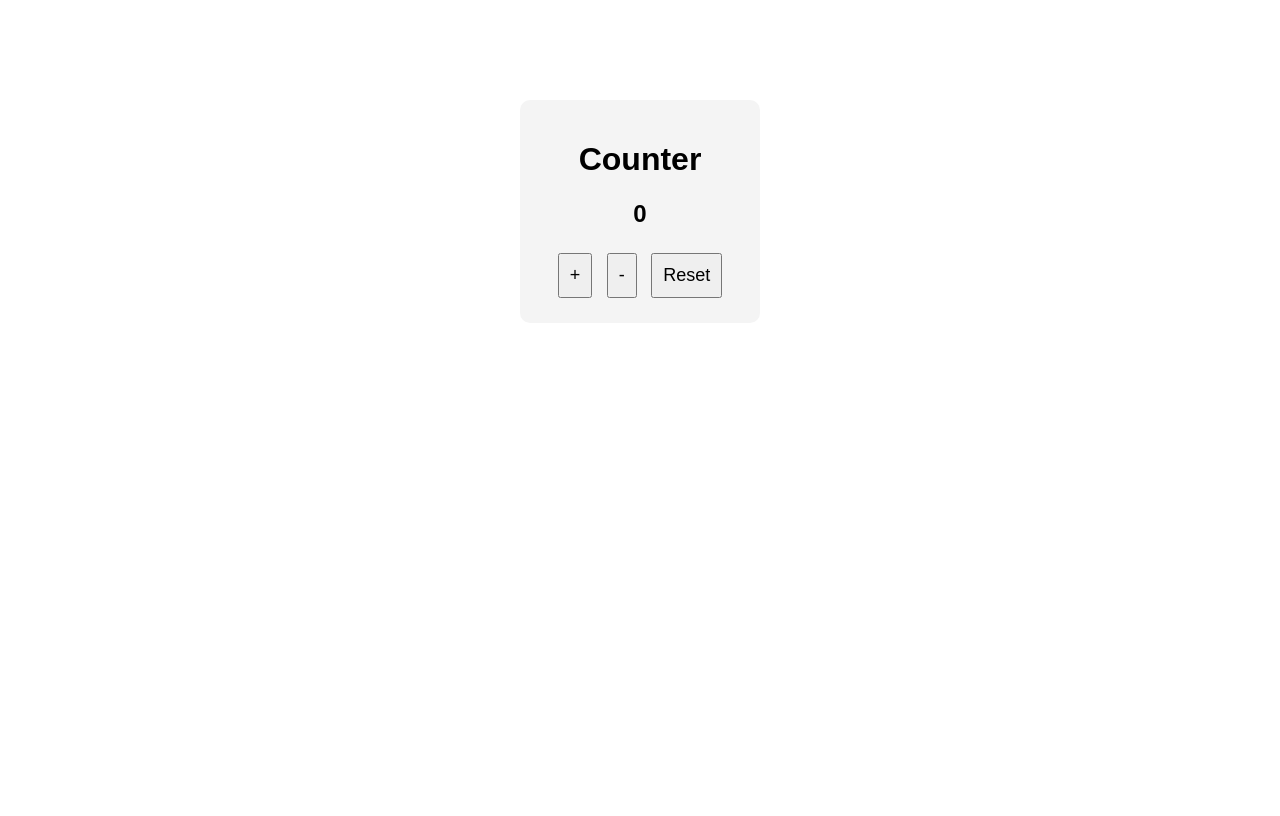
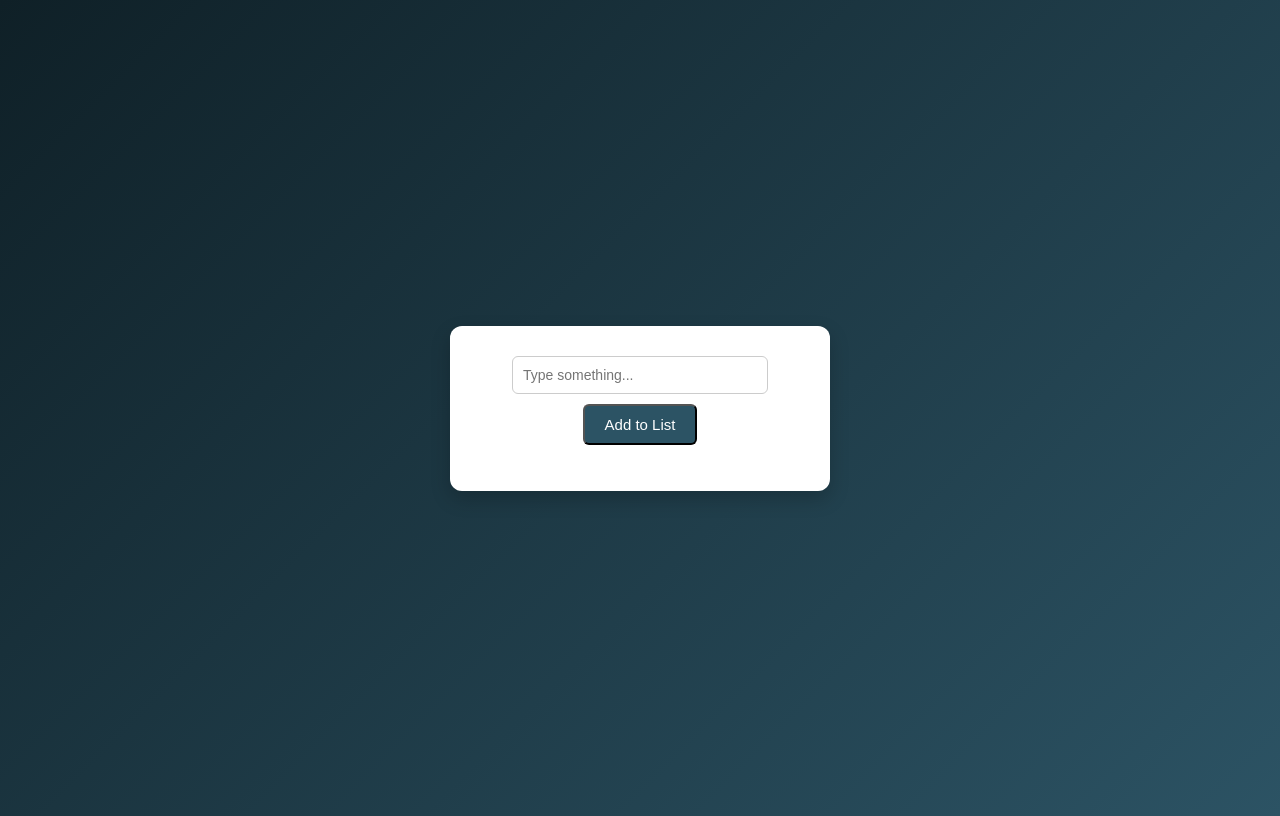
Before and after one commit to NasrinReffai/Portfolio, a plain HTML site: page index.html in a window 1280 px wide. Drawn offline with Linux system fonts and the light colour scheme.

Commit message:
Add files via upload

```diff
--- a/index.html
+++ b/index.html
@@ -1,54 +1,99 @@
-<!DOCTYPE html>
-<html lang="en">
+<html>
 <head>
-    <meta charset="UTF-8">
-    <meta name="viewport" content="width=device-width, initial-scale=1.0">
-    <title>COUNTER</title>
  <style>
   body {
-  font-family: Arial;
-  text-align: center;
-  margin-top: 100px;
+    background: linear-gradient(135deg, #0f2027, #2c5364);
+    font-family: Arial, sans-serif;
+    display: flex;
+    justify-content: center;
+    align-items: center;
+    height: 100vh;
   }
 
   .container {
-  background: #f4f4f4;
-  padding: 20px;
-  width: 200px;
-  margin: auto;
-  border-radius: 10px;
+    background: white;
+    padding: 30px;
+    border-radius: 12px;
+    width: 320px;
+    text-align: center;
+    box-shadow: 0 8px 20px rgba(0,0,0,0.2);
+  }
+
+  input {
+    width: 80%;
+    padding: 10px;
+    border: 1px solid #ccc;
+    border-radius: 6px;
+    margin-bottom: 10px;
+    font-size: 14px;
   }
 
     button {
-  padding: 10px;
-  margin: 5px;
-  font-size: 18px;
+    padding: 10px 20px;
+    background-color: #2c5364;
+    color: white;
+    border-radius: 6px;
     cursor: pointer;
-}
-.container {
-  background: #f4f4f4;
-  padding: 20px;
-  width: 200px;
-  margin: auto;
-  border-radius: 10px;
+    font-size: 15px;
+    transition: 0.3s;
   }
 
-button {
+    button:hover {
+    background-color: #1a2f3a;
+   }
+
+   ul {
+    list-style:none;
+    padding: 0;
+    margin-top: 15px;
+  }
+
+  li {
+    background: #f1f1f1;
+    margin: 5px 0;
     padding: 10px;
-  margin: 5px;
-  font-size: 18px;
-  cursor: pointer;
+    border-radius: 6px;
+    text-align: left;
    }
 </style>
+
 </head>
-<body>
+<body style="background-color: darkcyan;"">
 <div class="container">
-        <h1>Counter</h1>
-        <h2 id="count">0</h2>
-        <button onclick="increase()">+</button>
-        <button onclick="decrease()">-</button>
-        <button onclick="reset()">Reset</button>
+  <input type="text" id="userInput" placeholder="Type something...">
+  <button onclick="addInputToArray()" class="btn" >Add to List</button>
+  <p id="errorMsg" style="color:red;"></p>
+<ul id="itemList"></ul>
 </div>
-    <script src="sc.js"></script>
+
+<script>
+  let taskList = [];
+  function addInputToArray() {
+    const inputField=document.getElementById("userInput");
+    const val = inputField.value;
+    const error = document.getElementById("errorMsg");
+
+    if (val !== "") {
+      // Push the value from the input field into the array
+      taskList.push(val);
+
+      inputField.value = "";
+      error.innerHTML = "";
+      updateUI();
+    }
+      // Clear the input field for the next entry
+    else{
+      error.innerHTML="please enter something";
+
+    }
+
+  }
+
+  function updateUI() {
+    const listElement = document.getElementById("itemList");
+    // Refresh the list display
+    listElement.innerHTML = taskList.map(item => `<li>${item}</li>`).join('');
+  }
+</script>
 </body>
 </html>
```
Lines whose indentation alone changed are shown as unchanged.
